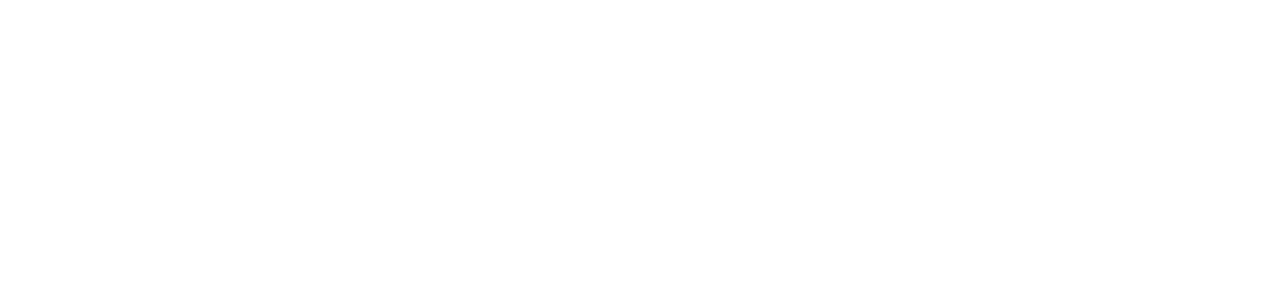
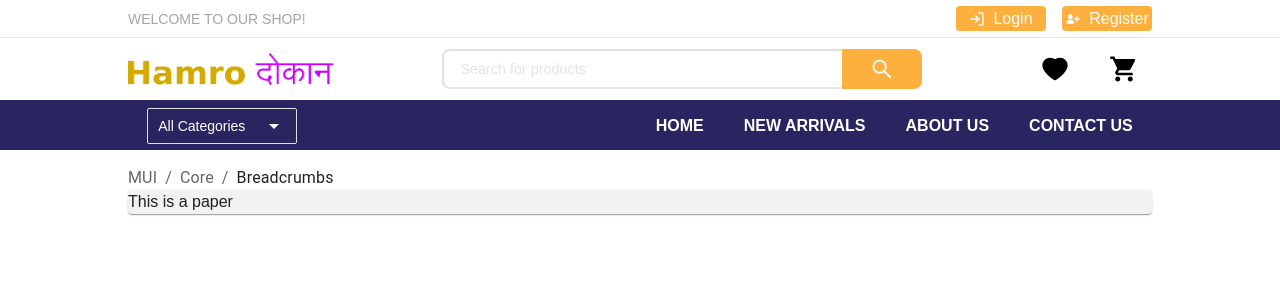
Before and after one commit to imprasanna/e-commerce, a React (Create React App) app in the folder client/: page /products/1 in a window 1280 px wide. Before the commit this address had no page. Shown: the top 300 px of the page. Built offline with nearby package versions, Linux system fonts and the light colour scheme; a web font is replaced by a local one.

Commit message:
Product details created and configured

```diff
--- a/client/src/App.js
+++ b/client/src/App.js
@@ -8,6 +8,7 @@
 import MobileBottomNav from "./components/MobileBottomNav";
 import MobileTopNav from "./components/MobileTopNav";
 import ScrollToTop from "./components/ScrollToTop";
+import ProductDetail from "./pages/ProductDetail";
 
 function App() {
   return (
@@ -21,6 +22,7 @@
         <Route path="/carts" element={<Carts />} />
         <Route path="/profile" element={<Profile />} />
         <Route path="/products" element={<Products />} />
+        <Route path="/products/:productId" element={<ProductDetail />} />
       </Routes>
       <MobileBottomNav />
     </BrowserRouter>
--- a/client/src/components/ProductCardDetails.js
+++ b/client/src/components/ProductCardDetails.js
@@ -1,8 +1,13 @@
 import { Paper } from "@mui/material";
 import React, { useState } from "react";
+import products from "../utils/products";
+import { useDispatch } from "react-redux";
+import { showProductDetails } from "../store/slices/ProductSlice";
+import { Link } from "react-router-dom";
 
 const ProductCardDetails = (props) => {
   const [hoverItemId, setHoveredItemId] = useState(null);
+  const dispatch = useDispatch();
 
   const elevateBox = (productId) => {
     setHoveredItemId(productId);
@@ -12,10 +17,20 @@
     setHoveredItemId(null);
   };
 
+  const handleProductOpen = (id) => {
+    const foundProduct = products.find((product) => {
+      return product.id === id;
+    });
+    // console.log("FOUND PRODUCT", foundProduct);
+    dispatch(showProductDetails(foundProduct));
+  };
+
   return (
     <>
+      <Link to={`/products/${props.id}`}>
         <div className="w-full">
           <Paper
+            onClick={handleProductOpen(props.id)}
             elevation={hoverItemId === props.id ? 6 : 0}
             onMouseEnter={() => elevateBox(props.id)}
             onMouseLeave={lowerBox}
@@ -42,6 +57,7 @@
             </div>
           </Paper>
         </div>
+      </Link>
     </>
   );
 };
--- /dev/null
+++ b/client/src/pages/ProductDetail.js
@@ -0,0 +1,41 @@
+import React from "react";
+import { useSelector } from "react-redux";
+import Nav1 from "../components/Nav1";
+import Nav2 from "../components/Nav2";
+import Nav3 from "../components/Nav3";
+import { Paper } from "@mui/material";
+import Typography from "@mui/material/Typography";
+import Breadcrumbs from "@mui/material/Breadcrumbs";
+import Link from "@mui/material/Link";
+
+const ProductDetail = () => {
+  let { product } = useSelector((state) => state.product);
+
+  return (
+    <div>
+      <Nav1 />
+      <Nav2 />
+      <Nav3 />
+      <div className="w-[80%] ml-auto mr-auto mt-4 mb-4">
+        <Breadcrumbs aria-label="breadcrumb">
+          <Link underline="hover" color="inherit" href="/">
+            MUI
+          </Link>
+          <Link
+            underline="hover"
+            color="inherit"
+            href="/material-ui/getting-started/installation/"
+          >
+            Core
+          </Link>
+          <Typography color="text.primary">Breadcrumbs</Typography>
+        </Breadcrumbs>
+        <Paper sx={{ background: "#f1f1f1" }} elevation={1}>
+          This is a paper
+        </Paper>
+      </div>
+    </div>
+  );
+};
+
+export default ProductDetail;
--- a/client/src/store/Store.js
+++ b/client/src/store/Store.js
@@ -2,12 +2,14 @@
 import navSlice from "./slices/NavSlice";
 import mobNavSlice from "./slices/MobNavSlice";
 import mobSearchSlice from "./slices/MobSearchSlice";
+import ProductSlice from "./slices/ProductSlice";
 
 const store = configureStore({
   reducer: {
     nav: navSlice,
     mobNav: mobNavSlice,
     mobSearch: mobSearchSlice,
+    product: ProductSlice,
   },
 });
 
--- /dev/null
+++ b/client/src/store/slices/ProductSlice.js
@@ -0,0 +1,20 @@
+import { createSlice } from "@reduxjs/toolkit";
+
+const initialState = {
+  products: [],
+  productsShow: null,
+};
+
+const productSlice = createSlice({
+  name: "product",
+  initialState,
+  reducers: {
+    showProductDetails: (state, action) => {
+      state.productsShow = action.payload;
+    },
+  },
+});
+
+export default productSlice.reducer;
+
+export const { showProductDetails } = productSlice.actions;
```
Lines whose indentation alone changed are shown as unchanged.
